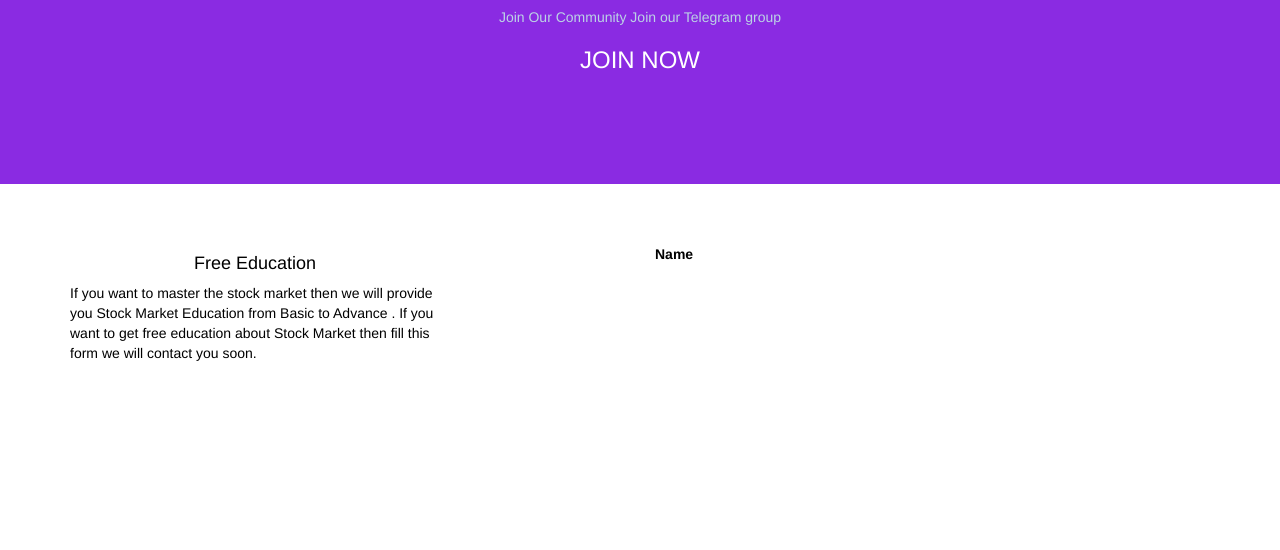
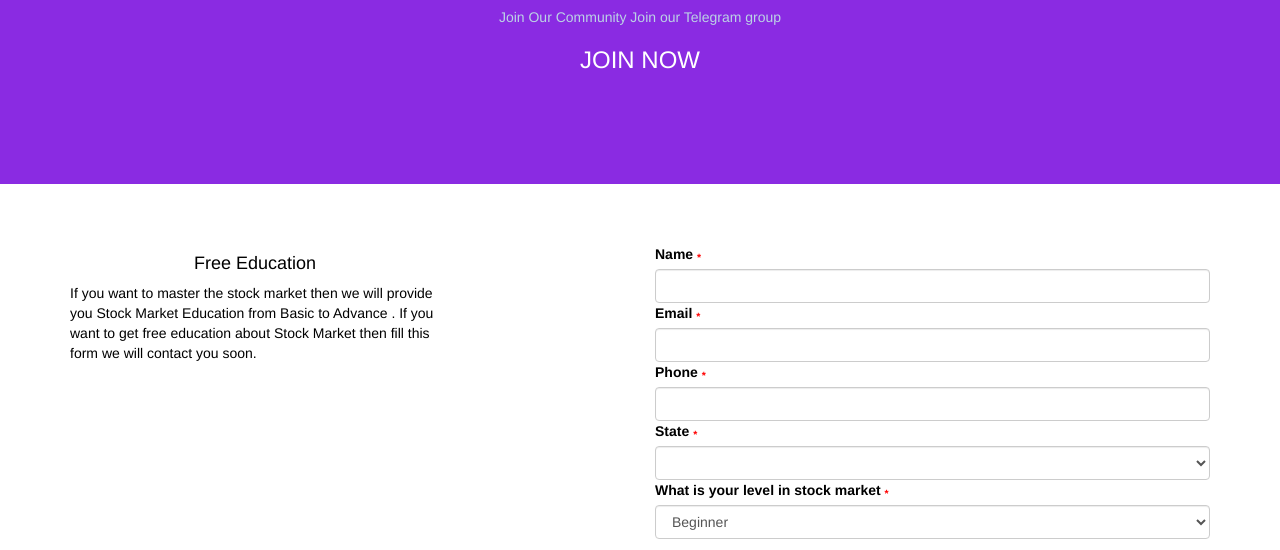
Before and after one commit to prerna-bhatra/teamoftraders, a plain HTML site: page index.html in a window 1280 px wide. Shown: the part 240-790 px from the top of the page. Drawn offline with nearby package versions, Linux system fonts and the light colour scheme.

Commit message:
edu form

```diff
--- a/index.html
+++ b/index.html
@@ -62,7 +62,24 @@
          </div>
          <div class="col-md-6">
           <form>
-            <label>Name</label>
+            <label>Name <sub style="color: red;">*</sub></label>
+            <input type="text"  id="uname"  class="form-control"  required>
+            <label>Email <sub style="color: red;">*</sub></label>
+            <input type="email"  id="uemail"  class="form-control"  required >
+            <label>Phone <sub style="color: red;">*</sub></label>
+            <input type="number"  id="uohone" class="form-control"  required >
+            <label>State <sub style="color: red;">*</sub></label>
+            <select name="" id="ustate"class="form-control"  required >
+              <option value="0"></option>
+            </select>
+            <label>What is your level in stock market <sub style="color: red;">*</sub></label>
+            <select name="" id="ustate" class="form-control"  required >
+              <option value="0">Beginner</option>
+              <option value="1">Intermediate</option>
+              <option value="0">Advanceed</option>
+            </select>
+            <br>
+            <button id="edubutton" class="btn btn-primary" style="float: right;">Send </button>
           </form>
          </div>
     </div>
--- a/style.css
+++ b/style.css
@@ -4,9 +4,7 @@ html{
 nav{
     padding-left: 200px;
     padding-right: 200px;
-
-
-
+    z-index: 9999
 }
 .nav-colored
 {
```
